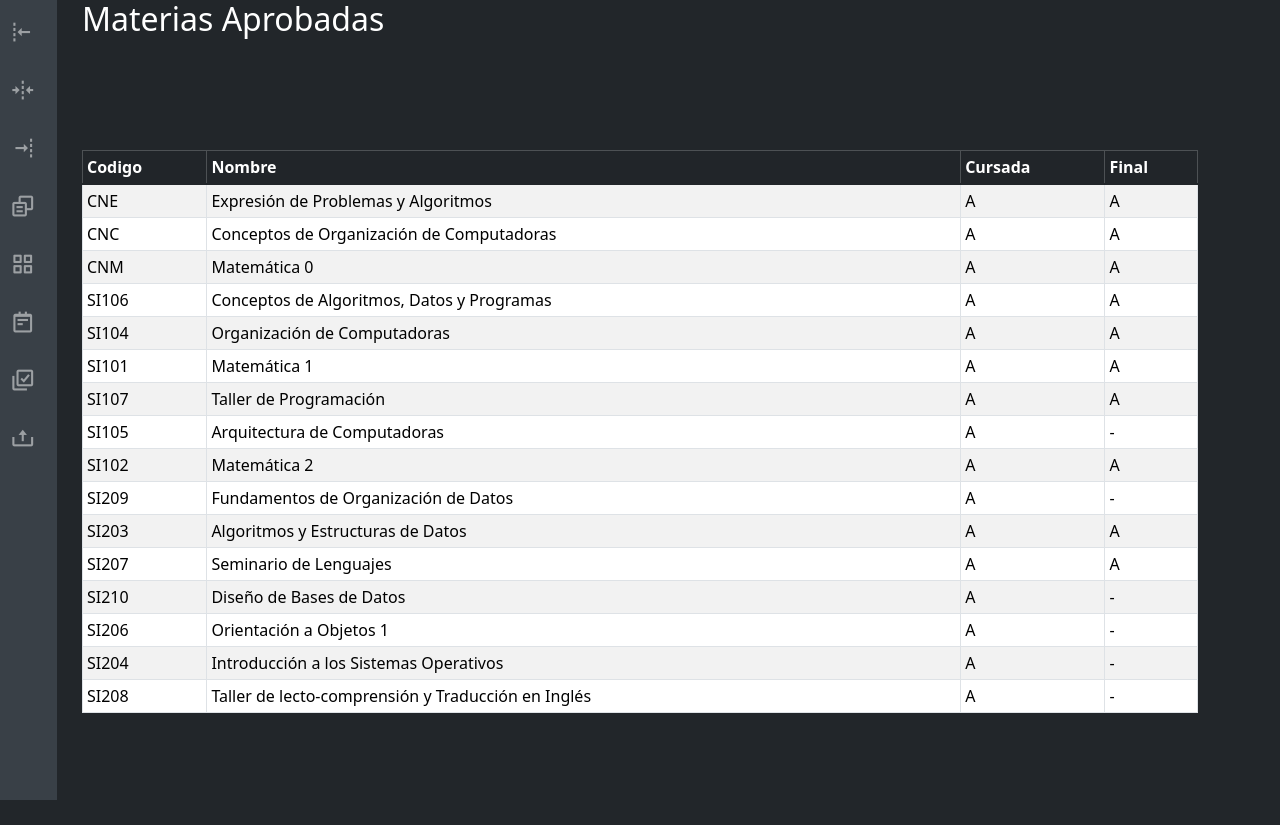
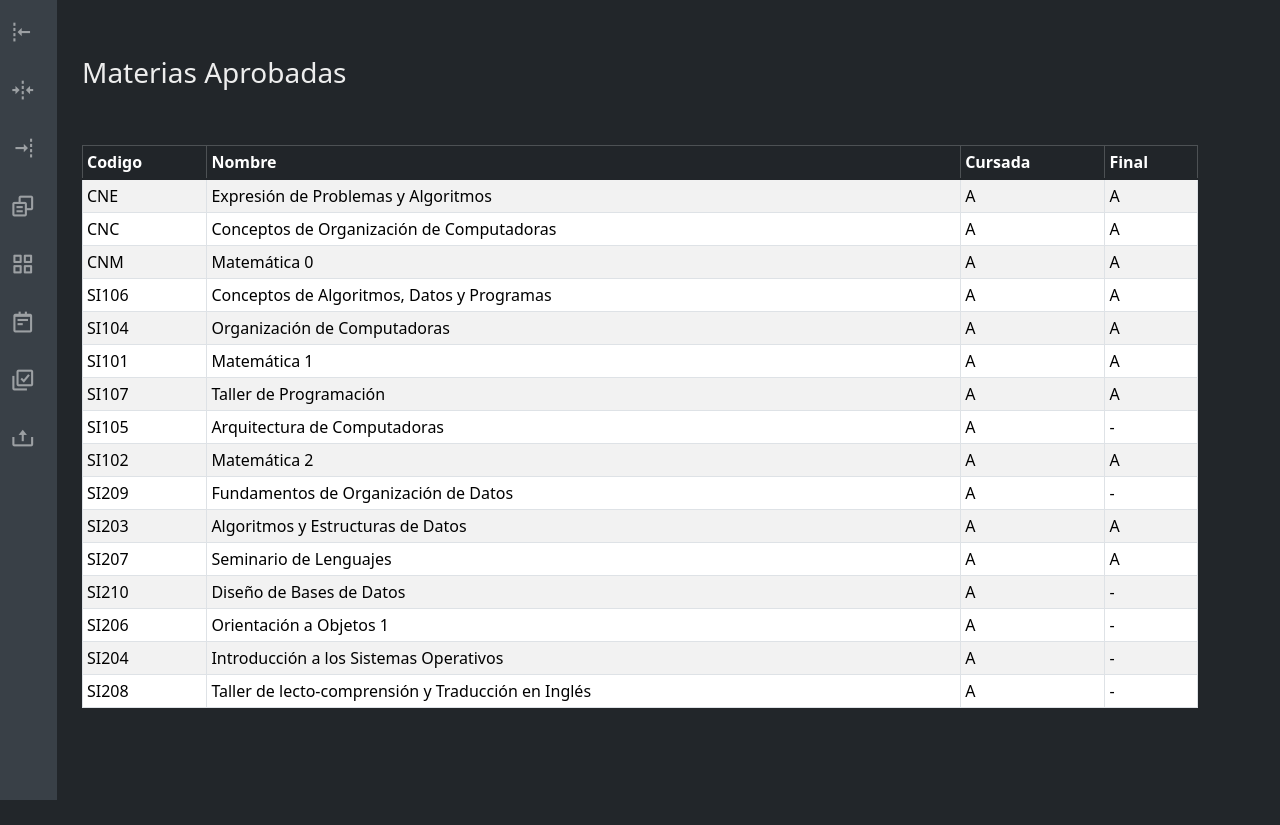
Before and after one commit to SimonPalacios/vonSai, a Django app: page /page/aprobadas/ in a window 1280 px wide. After the commit the page ends 800 px from the top, so only its background shows below. Run offline with Django 4.2, Linux system fonts and the light colour scheme; data comes from the database, SQL or seed files in the repository; some libraries are stand-ins or nearby versions.

Commit message:
Styling Title table

```diff
--- a/main/static/css/table.css
+++ b/main/static/css/table.css
@@ -1,7 +1,11 @@
 .table{
-    margin: 10% 0;
+    margin: 5% 0;
 }
 
+.title {
+    color: hsl(0, 0%, 93%);
+    margin: 5% 0;
+}
 .text {
     color: white;
 }
--- a/main/templates/table.html
+++ b/main/templates/table.html
@@ -2,7 +2,9 @@
 {% load static %}
 
 {% block content %}
-    <h2 class="text">{{ titulo }}</h2>
+    <div class="title">
+        <h3>{{ titulo }}</h3>
+    </div>
     <table class="table table-sm table-sortable table-striped table-bordered">
         <thead class="table-dark" id="tHeaders">
         <tr>
@@ -23,5 +25,5 @@
 
     </table>
 
-<script src="{% static 'js/sortTable.js' %}"></script>
+    <script src="{% static 'js/sortTable.js' %}"></script>
 {% endblock %}
```
